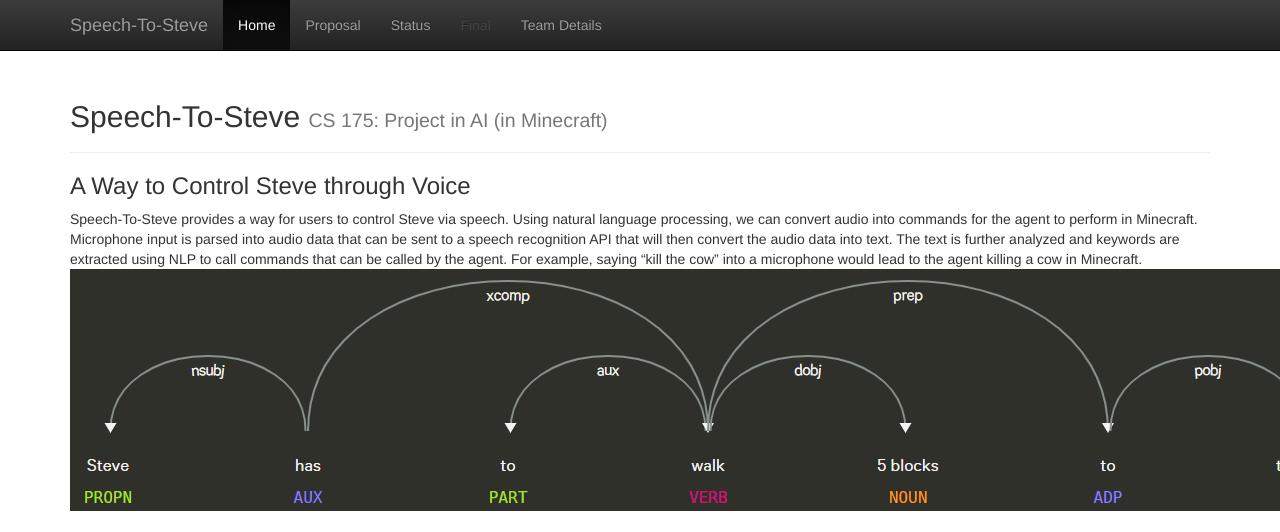
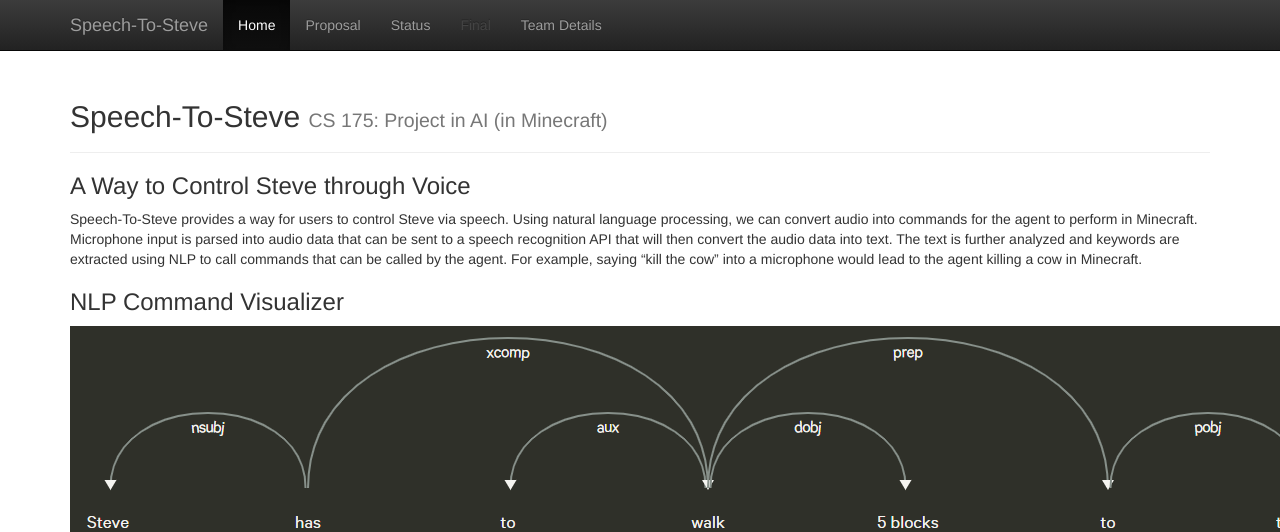
Before and after one commit to geeeeeeeeew/CS-175-Team-Direction-, a Jekyll site: the page built from docs/index.md, in a window 1280 px wide and 1157 px high. Shown: the top 532 px of the window. Built offline with Jekyll 4.4.1, drawn with Linux system fonts in a browser that asks for light colours.

Commit message:
Update index.md

```diff
--- a/docs/index.md
+++ b/docs/index.md
@@ -4,6 +4,8 @@
 ---
 ### A Way to Control Steve through Voice
 Speech-To-Steve provides a way for users to control Steve via speech. Using natural language processing, we can convert audio into commands for the agent to perform in Minecraft. Microphone input is parsed into audio data that can be sent to a speech recognition API that will then convert the audio data into text. The text is further analyzed and keywords are extracted using NLP to call commands that can be called by the agent. For example, saying "kill the cow" into a microphone would lead to the agent killing a cow in Minecraft.
+
+### NLP Command Visualizer
 <img src="displacy.PNG" alt="hi" class="inline"/>
 ### Video Summary
 
```
